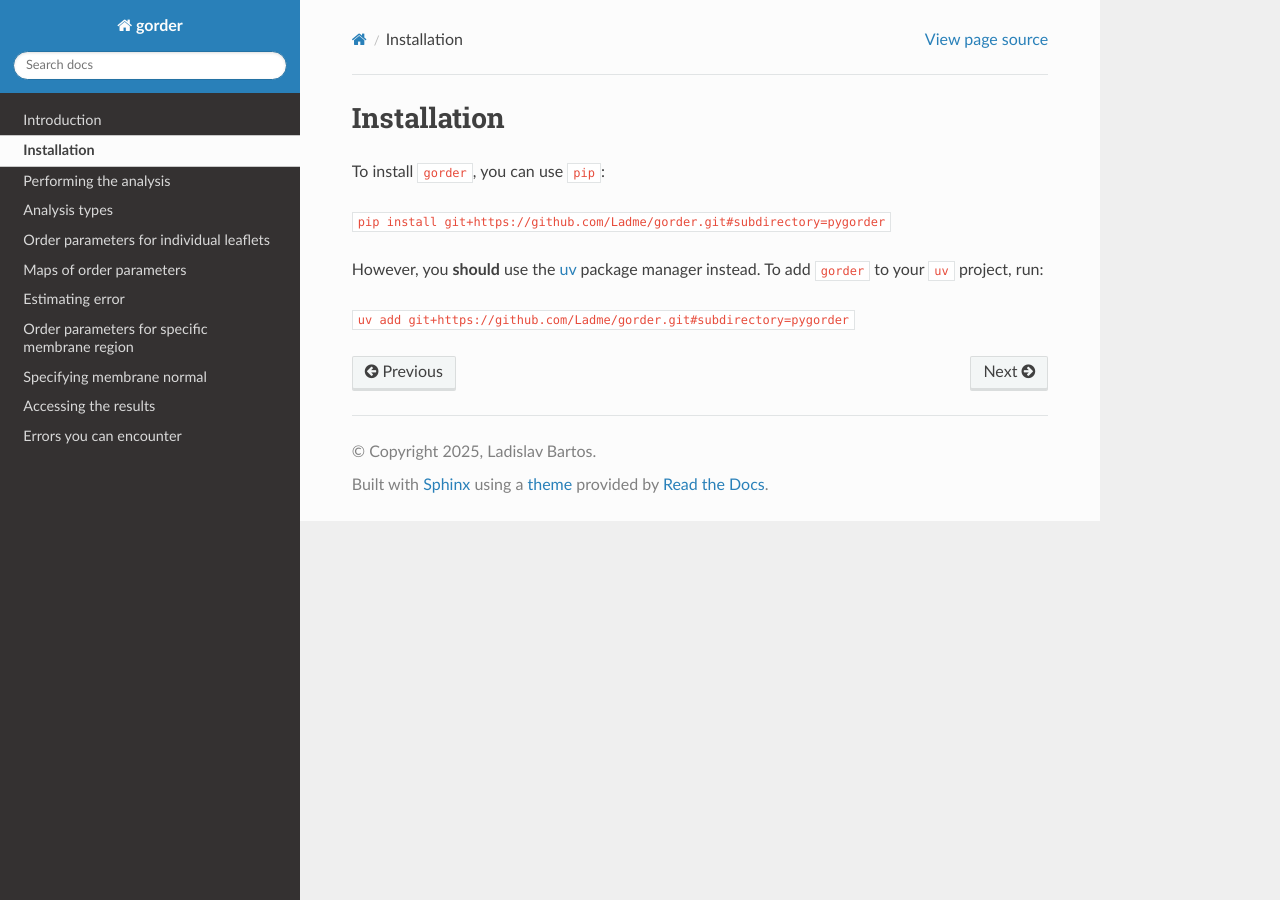
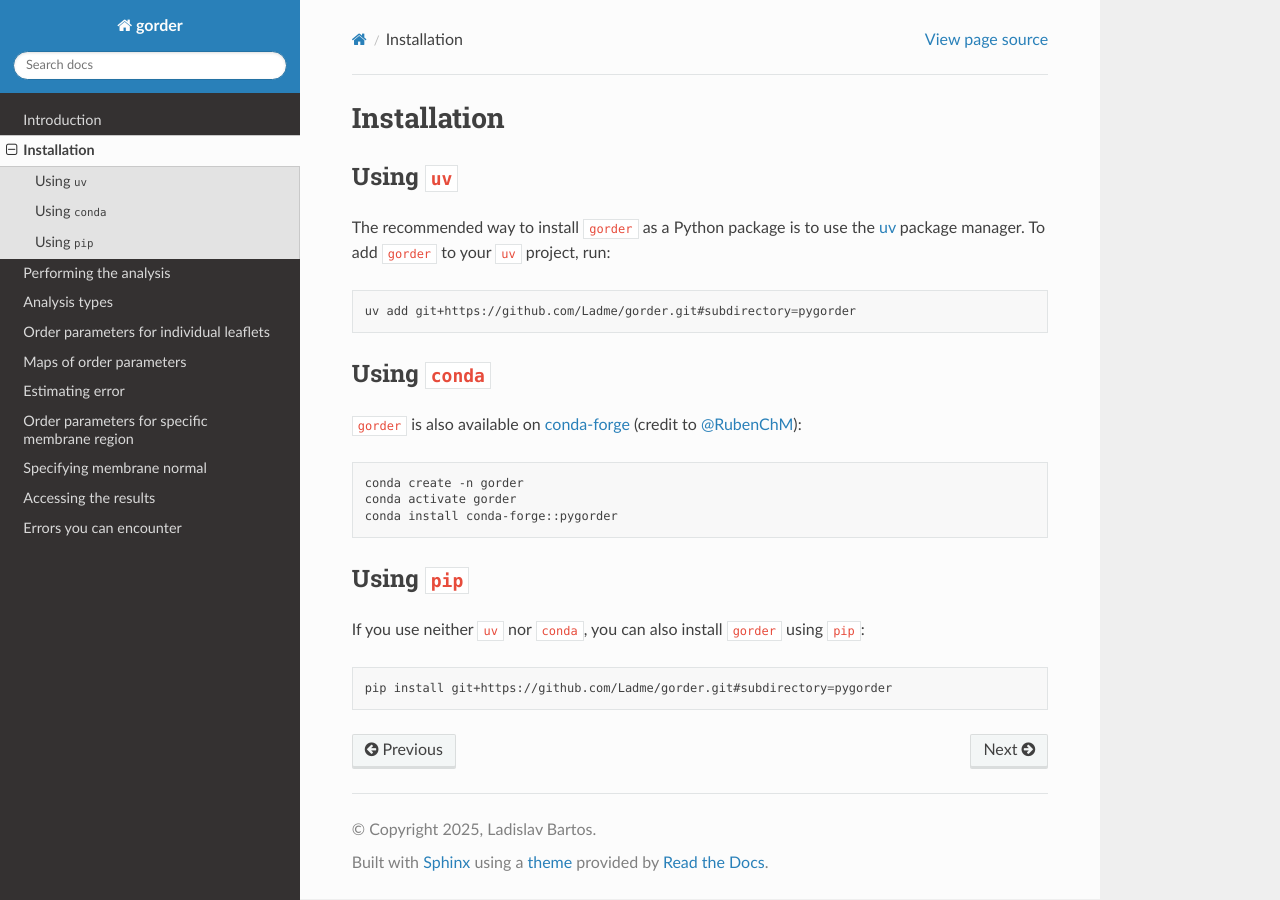
Before and after one commit to Ladme/gorder, a Sphinx documentation site: the page built from pygorder/docs/source/installation.rst, in a window 1280 px wide. Built offline with Sphinx 7.4.7 and the Read the Docs theme 3.1.0, drawn with Linux system fonts in a browser that asks for light colours.

Commit message:
Updated pygorder installation instructions

```diff
--- a/pygorder/docs/source/installation.rst
+++ b/pygorder/docs/source/installation.rst
@@ -1,10 +1,35 @@
 Installation
 ============
 
-To install ``gorder``, you can use ``pip``:
+Using ``uv``
+++++++++++++
 
-``pip install git+https://github.com/Ladme/gorder.git#subdirectory=pygorder``
+The recommended way to install ``gorder`` as a Python package is to use the
+`uv <https://github.com/astral-sh/uv>`_ package manager. To add ``gorder`` to your
+``uv`` project, run:
 
-However, you **should** use the `uv <https://github.com/astral-sh/uv>`_ package manager instead. To add ``gorder`` to your ``uv`` project, run:
+.. code-block:: bash
 
-``uv add git+https://github.com/Ladme/gorder.git#subdirectory=pygorder``
+    uv add git+https://github.com/Ladme/gorder.git#subdirectory=pygorder
+
+Using ``conda``
++++++++++++++++
+
+``gorder`` is also available on
+`conda-forge <https://anaconda.org/conda-forge/pygorder>`_
+(credit to `@RubenChM <https://github.com/RubenChM>`_):
+
+.. code-block:: bash
+
+    conda create -n gorder
+    conda activate gorder
+    conda install conda-forge::pygorder
+
+Using ``pip``
++++++++++++++
+
+If you use neither ``uv`` nor ``conda``, you can also install ``gorder`` using ``pip``:
+
+.. code-block:: bash
+
+    pip install git+https://github.com/Ladme/gorder.git#subdirectory=pygorder
```
